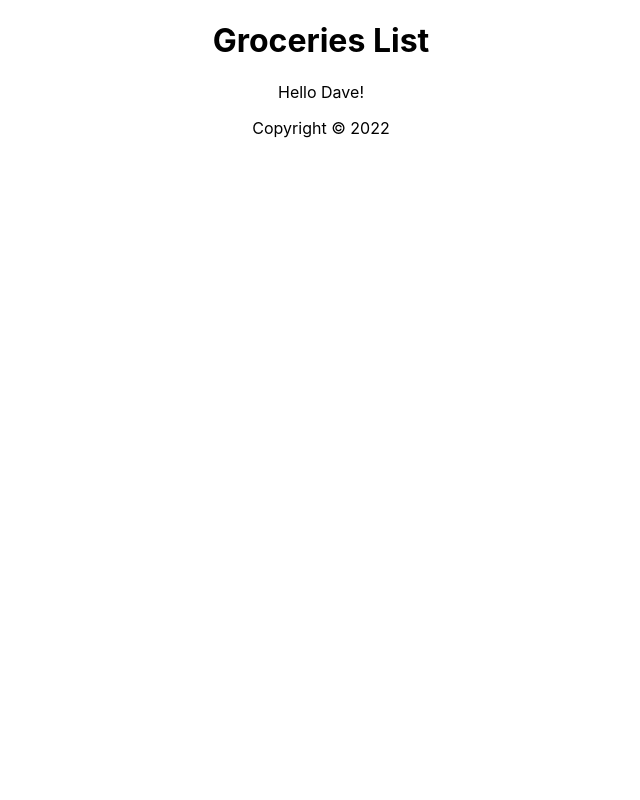
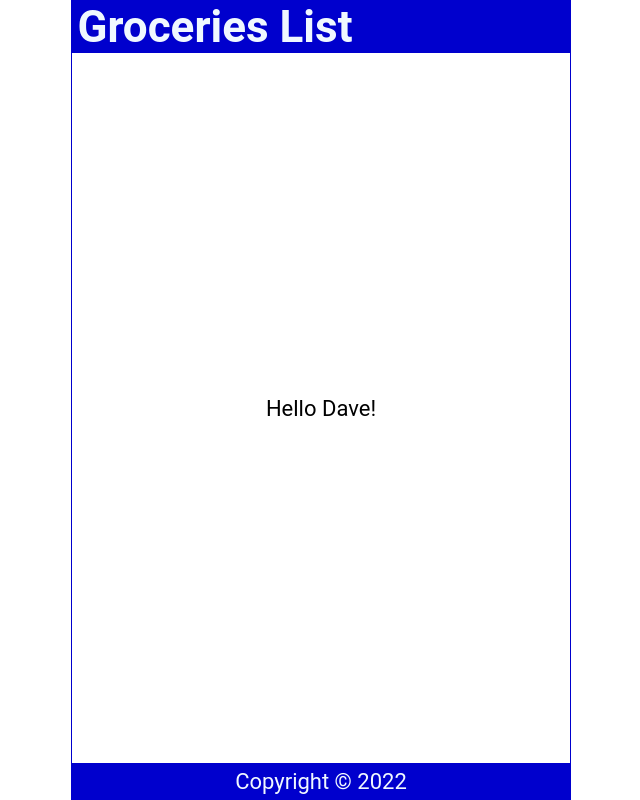
Before and after one commit to YoonCode/React-tutorials-Dave_Gray, a React (Create React App) app in the folder tutorial/: page / in a window 1280 px wide. Shown: the whole page, without its empty margins (319-959 px from the left). Built offline with nearby package versions, Linux system fonts and the light colour scheme.

Commit message:
install styled-component, learn how to style css in react

```diff
--- a/tutorial/package.json
+++ b/tutorial/package.json
@@ -9,6 +9,7 @@
     "react": "^18.2.0",
     "react-dom": "^18.2.0",
     "react-scripts": "5.0.1",
+    "styled-component": "^2.8.0",
     "web-vitals": "^2.1.4"
   },
   "scripts": {
--- a/tutorial/src/App.css
+++ /dev/null
@@ -1,38 +0,0 @@
-.App {
-  text-align: center;
-}
-
-.App-logo {
-  height: 40vmin;
-  pointer-events: none;
-}
-
-@media (prefers-reduced-motion: no-preference) {
-  .App-logo {
-    animation: App-logo-spin infinite 20s linear;
-  }
-}
-
-.App-header {
-  background-color: #282c34;
-  min-height: 100vh;
-  display: flex;
-  flex-direction: column;
-  align-items: center;
-  justify-content: center;
-  font-size: calc(10px + 2vmin);
-  color: white;
-}
-
-.App-link {
-  color: #61dafb;
-}
-
-@keyframes App-logo-spin {
-  from {
-    transform: rotate(0deg);
-  }
-  to {
-    transform: rotate(360deg);
-  }
-}
--- a/tutorial/src/App.js
+++ b/tutorial/src/App.js
@@ -1,4 +1,3 @@
-import './App.css'
 import Header from './Header'
 import Content from './Content'
 import Footer from './Footer'
--- a/tutorial/src/index.css
+++ b/tutorial/src/index.css
@@ -1,13 +1,58 @@
+* {
+  margin: 0;
+  padding: 0;
+  box-sizing: border-box;
+}
+
+html {
+  font-size: 22px;
+}
+
 body {
-  margin: 0;
-  font-family: -apple-system, BlinkMacSystemFont, 'Segoe UI', 'Roboto', 'Oxygen',
-    'Ubuntu', 'Cantarell', 'Fira Sans', 'Droid Sans', 'Helvetica Neue',
-    sans-serif;
+  min-height: 100vh;
+  font-family: 'Roboto', 'Oxygen', 'Ubuntu', 'Cantarell', 'Fira Sans',
+    'Droid Sans', 'Helvetica Neue', sans-serif;
   -webkit-font-smoothing: antialiased;
   -moz-osx-font-smoothing: grayscale;
 }
 
-code {
-  font-family: source-code-pro, Menlo, Monaco, Consolas, 'Courier New',
-    monospace;
+.App {
+  display: flex;
+  flex-direction: column;
+  justify-content: center;
+  align-items: center;
+  height: 100vh;
+  width: 100%;
+  max-width: 500px;
+  border: 1px solid mediumblue;
+  margin: auto;
 }
+
+header {
+  width: 100%;
+  padding: 0 0.25em;
+  background-color: mediumblue;
+  color: aliceblue;
+  display: flex;
+  justify-content: space-between;
+  align-items: center;
+}
+
+main {
+  width: 100%;
+  display: flex;
+  flex-direction: column;
+  flex-grow: 1;
+  justify-content: center;
+  align-items: center;
+  overflow-y: auto;
+}
+
+footer {
+  width: 100%;
+  padding: 0.25em;
+  background-color: mediumblue;
+  color: aliceblue;
+  display: grid;
+  place-content: center;
+}
```
Also changed, not shown: tutorial/src/Header.js (line endings or trailing spaces), tutorial/src/logo.svg (deleted), 1 other file (tests, documents, lock files or other folders).
